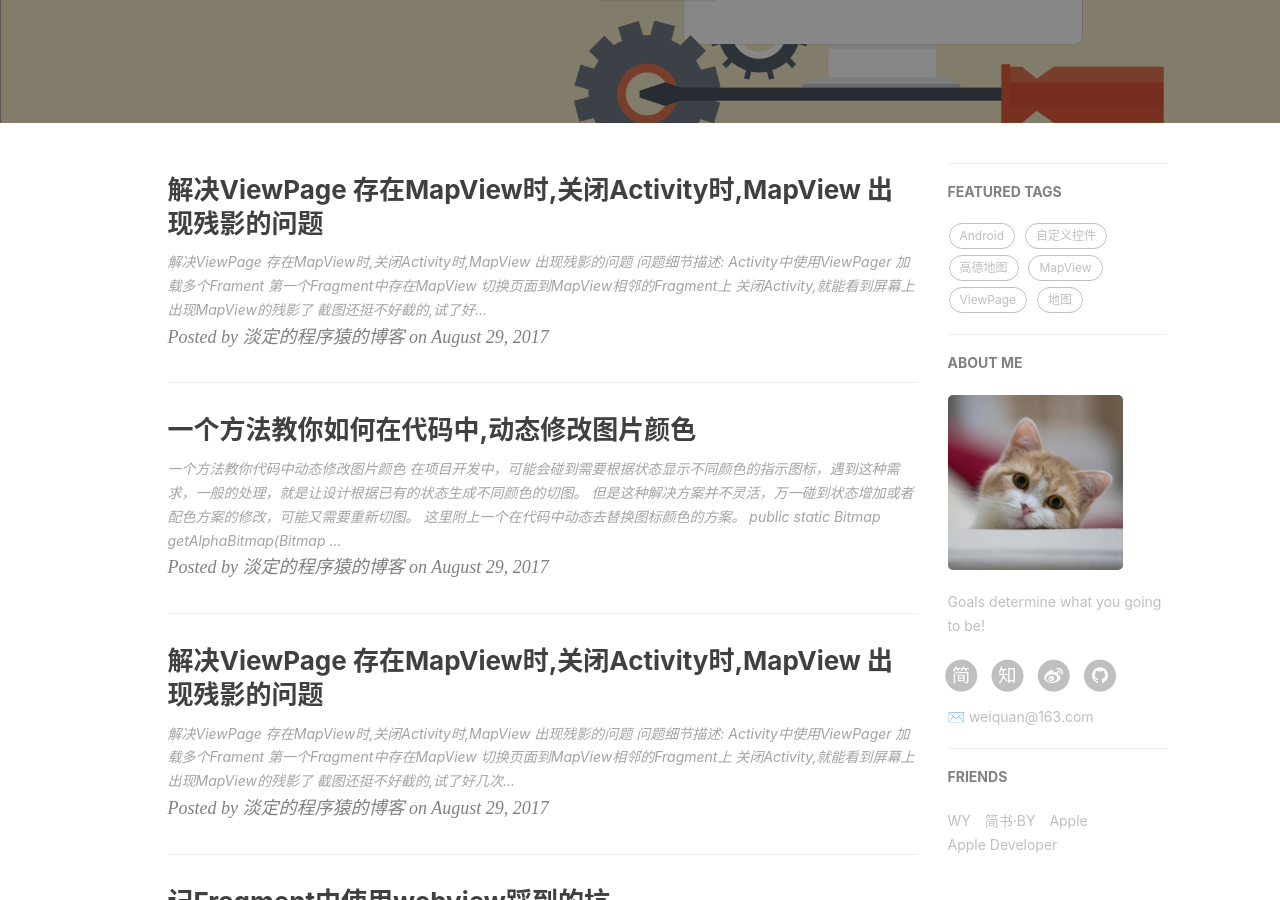
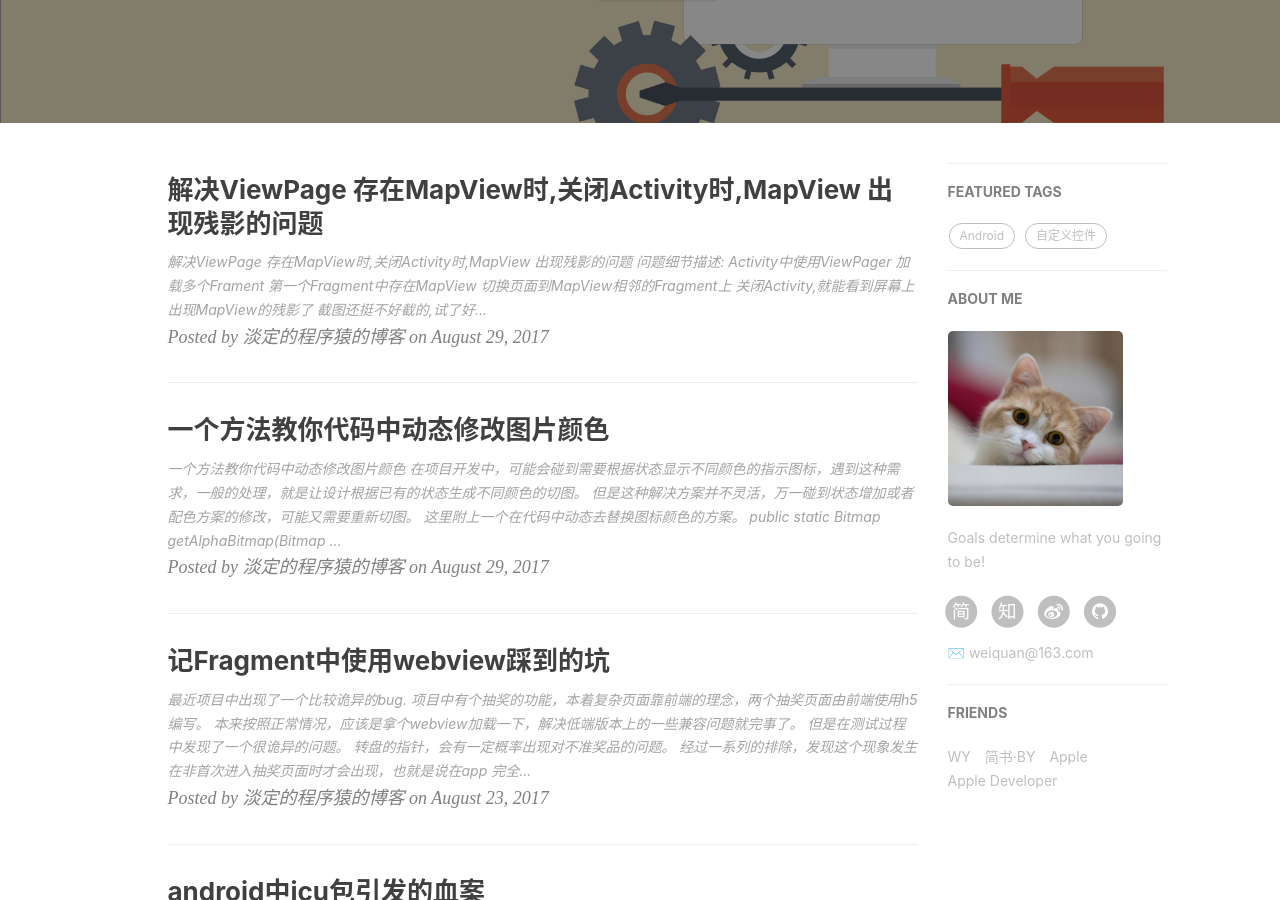
Before and after one commit to 976112643/976112643.github.io, a Jekyll site: the page built from index.html, in a window 1280 px wide and 900 px high, scrolled down 295 px. Built offline with Jekyll 4.4.1, drawn with Linux system fonts in a browser that asks for light colours; nearby versions of some CDN libraries; the list of posts is cut into pages by our own code; comment, search, counter and statistics services are not loaded.

Commit message:
博客更新

````diff
--- a/_posts/2017-8-29-the-post-6562.md
+++ /dev/null
@@ -1,57 +0,0 @@
----
-categories:
-  - Uncategoried
-tags:
-  - 高德地图
-  - MapView
-  - ViewPage
-  - 地图
-comment:
-info: 地图使用中的bug
-date: '2017-8-29'
-type: post
-layout: post
-published: true
-sha:
-slug: the-post-6562
-title: '解决ViewPage 存在MapView时,关闭Activity时,MapView 出现残影的问题'
-
----
-解决ViewPage 存在MapView时,关闭Activity时,MapView 出现残影的问题
--------------------------------------------------
-
-
-# 问题细节描述:
-
-- **Activity中使用ViewPager 加载多个Frament**
-- **第一个Fragment中存在MapView**
-- **切换页面到MapView相邻的Fragment上**
-- **关闭Activity,就能看到屏幕上出现MapView的残影了**
-
-截图还挺不好截的,试了好几次
-
-# 截图示例如下 :
-![MapView的页面][1]
-
-![MapView残影][2]
-
-# 解决方法:
-重写setUserVisibleHint ,在页面不可见时,隐藏掉MapView
-代码如下
-
-```
- @Override
- public void setUserVisibleHint(boolean isVisibleToUser) {
-        if(mMapView==null )return;
-        if(isVisibleToUser){
-            mMapView.setVisibility(View.VISIBLE);
-        }else {
-            mMapView.setVisibility(View.GONE);
-        }
-        super.setUserVisibleHint(isVisibleToUser);
-    }
-```
-
-
-[1]: http://img.blog.csdn.net/20170729145727240?watermark/2/text/aHR0cDovL2Jsb2cuY3Nkbi5uZXQvYTk3NjExMjY0Mw==/font/5a6L5L2T/fontsize/400/fill/I0JBQkFCMA==/dissolve/70/gravity/SouthEast
-[2]: http://img.blog.csdn.net/20170729150722930?watermark/2/text/aHR0cDovL2Jsb2cuY3Nkbi5uZXQvYTk3NjExMjY0Mw==/font/5a6L5L2T/fontsize/400/fill/I0JBQkFCMA==/dissolve/70/gravity/SouthEast
--- a/_posts/2017-8-29-the-post-9810.md
+++ b/_posts/2017-8-29-the-post-9810.md
@@ -13,7 +13,8 @@ layout: post
 published: true
 sha: 53ba3b0719958836f20903537c914c879f4bca33
 slug: the-post-9810
-title: '一个方法教你如何在代码中,动态修改图片颜色'
+title: '一个方法教你代码中动态修改图片颜色'
+catalog: true
 
 ---
 # 一个方法教你代码中动态修改图片颜色
````
Also changed, not shown: _posts/2017-8-29-the-post-9811.md (+1 -0 lines).
